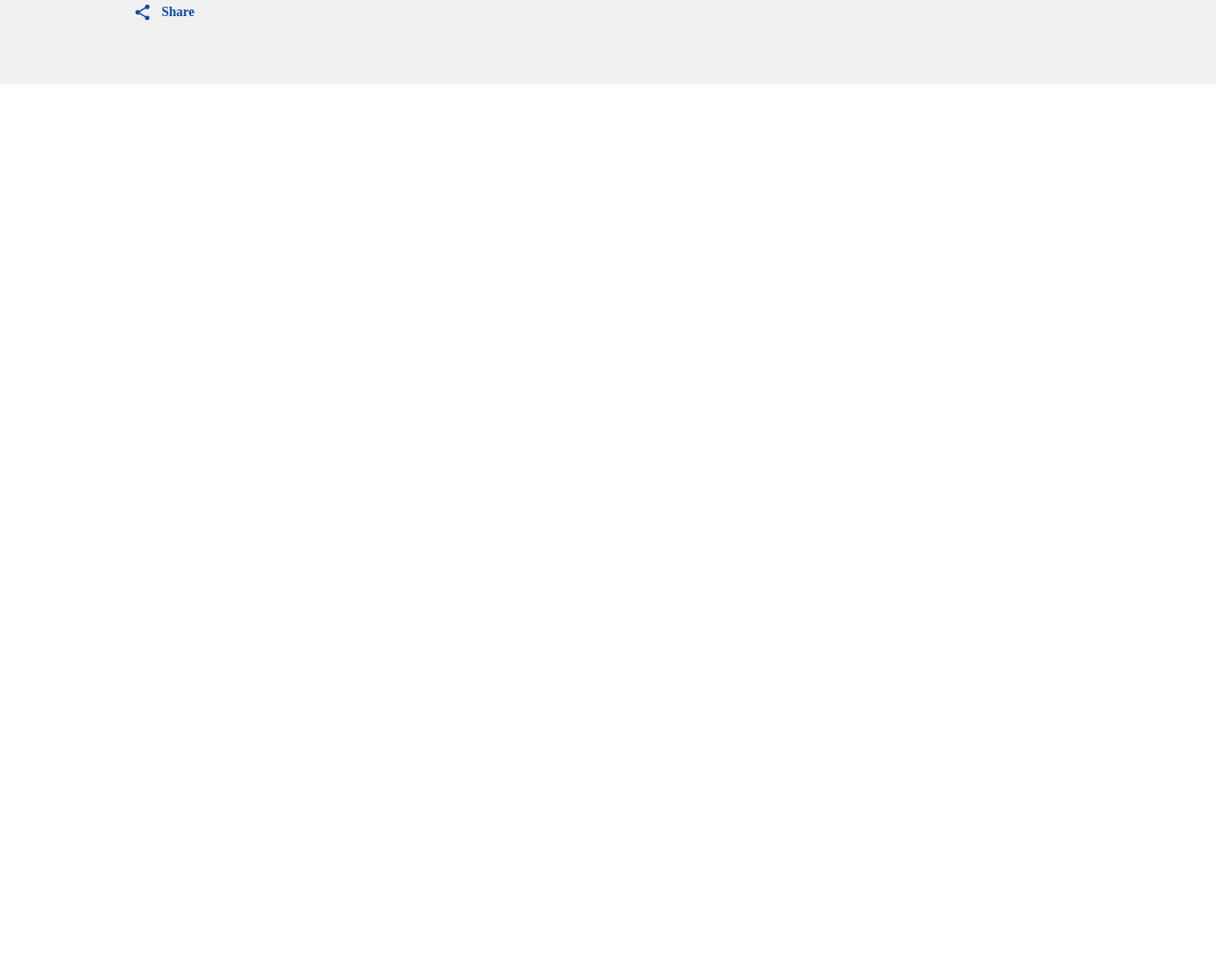
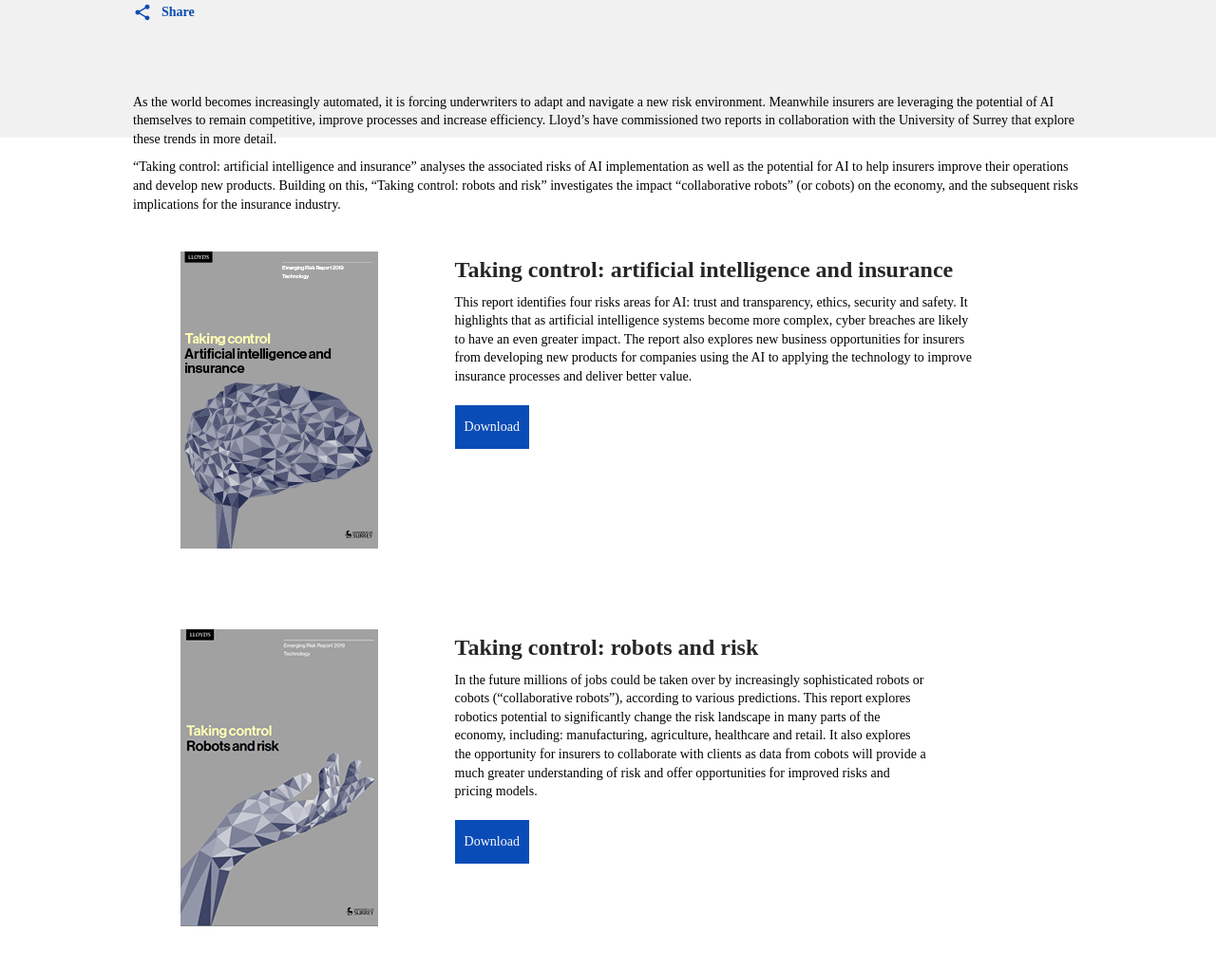
Before and after one commit to Saggitarie/voyage10, a plain HTML site: page index.html in a window 1280 px wide. Shown: the part 326-1347 px from the top of the page at 95% size. Before the commit the page ends 800 px from the top, so only its background shows below. Drawn offline with nearby package versions, Linux system fonts and the light colour scheme.

Commit message:
Main Content of the Landing Page Done

```diff
--- a/index.html
+++ b/index.html
@@ -5,7 +5,8 @@
     <link rel="stylesheet" type="text/css" href="vendors/css/Grid.css">
     <link rel="stylesheet" type="text/css" href="resources/css/style.css">
     <link href="https://fonts.googleapis.com/css?family=Lato:100,300,300i,400&display=swap" rel="stylesheet">
-    <title>Taking control - Lloyd's - The world’s specialist insurance market. Also known as Lloyd's of London; is a market where members join together as syndicates to insure risks.</title>
+    <title>Taking control - Lloyd's - The world’s specialist insurance market. Also known as Lloyd's of London; is a
+        market where members join together as syndicates to insure risks.</title>
 </head>
 <body>
 <header>
@@ -33,9 +34,9 @@
 
     <div class="row">
         <div class="sub-nav">
-                <nav class= "sub-nav-menu">
-                   <ul class = "sub-nav">
-                        <li class = "newAndRiskSite"><a href="#">News and risk insight</a></li>
+            <nav class="sub-nav-menu">
+                <ul class="sub-nav">
+                    <li class="newAndRiskSite"><a href="#">News and risk insight</a></li>
                     <li><a href="#">Market directory</a></li>
                     <li><a href="#">Market Resources</a></li>
                     <li><a href="#">Tools and system</a></li>
@@ -52,20 +53,78 @@
         <nav id="pankuzu">
             <ul>
                 <li><a href="#">Risk Reports</a></li>
-                   <li><ion-icon name="arrow-dropright"></ion-icon></li>
+                <li>
+                    <ion-icon name="arrow-dropright"></ion-icon>
+                </li>
                 <li><a href="#">Technology</a></li>
             </ul>
         </nav>
         <h1 class="taking-control-header">Taking Control</h1>
 
-           <p class="introText">How artificial intelligence and robots create new risks and opportunities for insurance and society</p>
+        <p class="introText">How artificial intelligence and robots create new risks and opportunities for insurance and
+            society</p>
 
-          <div class = "shareIcon">
+        <div class="shareIcon">
             <ion-icon name="share"></ion-icon>
-               <p class= "shareText">Share</p>
+            <p class="shareText">Share</p>
         </div>
     </div>
 
+    <section class="main-contents">
+        <div class="row">
+            <p class="long-copy">
+                As the world becomes increasingly automated, it is forcing underwriters to adapt and navigate a new risk
+                environment. Meanwhile insurers are leveraging the potential of AI themselves to remain competitive,
+                improve processes and increase efficiency. Lloyd&rsquo;s have commissioned two reports in collaboration
+                with the University of Surrey that explore these trends in more detail.
+            </p>
+            <p class="long-copy-2">
+                &ldquo;Taking control: artificial intelligence and insurance&rdquo; analyses the associated risks
+                of AI implementation as well as the potential for AI to help insurers improve their operations and
+                develop new products. Building on this, &ldquo;Taking control: robots and risk&rdquo; investigates the
+                impact &ldquo;collaborative robots&rdquo; (or cobots) on the economy, and the subsequent risks
+                implications for the insurance industry.
+            </p>
+        </div>
+        <div class="row takeControlText">
+            <div class="col span-1-of-3">
+                <img src="resources/img/taking_control_thumb.png" alt="Taking Control Image" class="takeControlImage">
+            </div>
+            <div class="col span-2-of-3 textControlCopy">
+                <div class="col span-11-of-12">
+                    <h2>Taking control: artificial intelligence and insurance</h2>
+                    <p class="long-copy-2">
+                        This report identifies four risks areas for AI: trust and transparency, ethics, security and safety.
+                        It highlights that as artificial intelligence systems become more complex, cyber breaches are likely
+                        to have an even greater impact. The report also explores new business opportunities for insurers
+                        from developing new products for companies using the AI to applying the technology to improve
+                        insurance processes and deliver better value.&nbsp;&nbsp;
+                    </p>
+                    <a class="btn btn-full" href="#">Download</a>
+                </div>
+            </div>
+        </div>
+
+        <div class="row robotsImageText">
+            <div class="col span-1-of-3">
+                <img src="resources/img/robots_thumbnail.png" alt="Robots Thumbnail Image" class="robotsImage">
+            </div>
+            <div class="col span-2-of-3 robotsImageCopy">
+                <div class="col span-5-of-6">
+                    <h2>Taking control: robots and risk</h2>
+                    <p class="long-copy-2">
+                        In the future millions of jobs could be taken over by increasingly sophisticated robots or cobots (&ldquo;collaborative
+                        robots&rdquo;), according to various predictions. This report explores robotics potential to
+                        significantly change the risk landscape in many parts of the economy, including: manufacturing,
+                        agriculture, healthcare and retail. It also explores the opportunity for insurers to collaborate
+                        with clients as data from cobots will provide a much greater understanding of risk and offer
+                        opportunities for improved risks and pricing models.
+                    </p>
+                    <a class="btn btn-full" href="#">Download</a>
+                </div>
+            </div>
+        </div>
+    </section>
 </section>
         <script src="https://unpkg.com/ionicons@4.5.10-1/dist/ionicons.js"></script>
 </body>
--- a/resources/css/style.css
+++ b/resources/css/style.css
@@ -3,7 +3,7 @@
 /* ------------------------------------ */
 * {
     margin: 0;
-    padding:0;
+    padding: 0;
     box-sizing: border-box;
 }
 
@@ -16,9 +16,26 @@ html {
 }
 
 /* ------------------------------------ */
-/* -------------- Icons --------------- */
+/* -------------- Buttons --------------- */
 /* ------------------------------------ */
 
+.btn:link,
+.btn:visited {
+    display: inline-block;
+    margin-top: 20px;
+    padding:15px 10px;
+    font-weight: 300;
+    text-decoration: none;
+    font-size: 14px;
+    font-family: 'NHaasGroteskTXStd-55Rg';
+}
+
+.btn-full:link,
+.btn-full:visited {
+    background-color: #0A4CB7;
+    color: #FAFAFA;
+    margin-right: 15px;
+}
 
 /* ------------------------------------ */
 /* --------- REUSABLE COMPONENTS------- */
@@ -35,21 +52,25 @@ html {
 }
 
 h1,
-h2{
+h2 {
     color: #262626;
     font-family: 'NHaasGroteskDSStd-65Md';
 }
 
-h1.taking-control-header{
+h1.taking-control-header {
     margin-top: 100px;
     font-weight: bold;
+}
+
+h2{
+    font-size: 24px;
 }
 
 /* ------------------------------------ */
 /* -------------- HEADER -------------- */
 /* ------------------------------------ */
 
-.logo{
+.logo {
     height: 40px;
 
     width: auto;
@@ -58,50 +79,50 @@ h1.taking-control-header{
 
 
 /* -------------- Main Navigation Menu -------------- */
-.outerline{
+.outerline {
     border-bottom: 1px solid #b7b7b7;
     margin-bottom: 25px;
 }
 
-nav{
+nav {
     text-align: center;
 
 }
 
-nav ul{
-    margin:0;
+nav ul {
+    margin: 0;
     padding: 0;
 }
 
-.main-nav{
+.main-nav {
     float: left;
     margin: 5px 0 0 15px;
 }
 
-.main-nav li{
+.main-nav li {
     list-style: none;
     display: inline-block;
     font-size: 12px;
 }
 
-.main-nav li:not(:last-child){
+.main-nav li:not(:last-child) {
     border-right: 1px solid #b7b7b7
 }
 
 .main-nav li a:link,
-.main-nav li a:visited{
+.main-nav li a:visited {
     padding: 0 5px;
     color: #000000;
 }
 
-.main-nav li .borderHeaderAbout{
+.main-nav li .borderHeaderAbout {
     border-left: 0;
     padding-left: 0;
 }
 
 /* -------------- Sub Navigation Meny -------- */
 
-nav .sub-nav-menu{
+nav .sub-nav-menu {
     text-align: left;
     font-family: 'NHaasGroteskDSStd-65Md';
 }
@@ -111,33 +132,33 @@ nav .sub-nav-menu{
     width: 100%;
     margin: 0 auto;
     padding: 0;
-    float:left;
+    float: left;
 }
 
-.sub-nav li{
+.sub-nav li {
     list-style: none;
     display: table-cell;
-    min-width:50px;
+    min-width: 50px;
     border-right: 1px solid #ccc;
     border-top: 1px solid #434343;
 }
 
-.sub-nav li:first-child{
+.sub-nav li:first-child {
     border-left: 1px solid #ccc;
 }
 
-.sub-nav li a{
+.sub-nav li a {
     display: block;
-    width:100%;
+    width: 100%;
     padding: 15px;
     text-decoration: none;
-    font-size:12px;
+    font-size: 12px;
     font-weight: bold;
     color: #fff;
     background-color: #282F54;
 }
 
-.sub-nav li a:hover{
+.sub-nav li a:hover {
     background-color: #F1F1F1;
     color: #000;
     text-decoration: underline;
@@ -146,16 +167,16 @@ nav .sub-nav-menu{
 
 
 /* -------------- Search  -------------- */
-#search{
+#search {
     background-color: #F1F1F1;
-    width:165px;
+    width: 165px;
     height: 40px;
     border: 1px green #b5b5b5;
     float: right;
-    margin:0;
+    margin: 0;
 }
 
-#search input{
+#search input {
     vertical-align: top;
     margin: 0px;
     padding: 0 0 10px 10px;
@@ -167,9 +188,9 @@ nav .sub-nav-menu{
     border-width: 0;
 }
 
-#search input::placeholder{
+#search input::placeholder {
     font-size: 13px;
-    padding-bottom:10px;
+    padding-bottom: 10px;
 }
 
 
@@ -179,60 +200,88 @@ nav .sub-nav-menu{
 
 
 /* -------------- Taking Control Headline -------------- */
-.taking-control{
+.taking-control {
     background-color: #F1F1F1;
-    height:38vh;
+    height: 45vh;
 }
 
-nav .pankuzu{
+nav .pankuzu {
     list-style: none;
 }
 
-#pankuzu li{
+#pankuzu li {
     display: inline-block;
     float: left;
-    font-size:14px;
+    font-size: 14px;
     font-family: 'NHaasGroteskTXStd-55Rg';
     padding: 20px 5px 30px 5px;
 }
 
 #pankuzu li a:link,
-#pankuzu li a:visited{
+#pankuzu li a:visited {
     color: #919191;
 }
 
-.shareIcon{
+.shareIcon {
     display: inline-flex;
     color: #0C4AB5;
     margin-top: 30px;
 }
 
-.introText{
+.introText {
     font-size: 13px;
-    color:#141414;
+    color: #141414;
 }
 
 .shareText {
     color: #0C4AB5;
     font-size: 14px;
     font-weight: bold;
-    margin:2px 0 0 10px;
+    margin: 2px 0 0 10px;
 }
 
-/* --------------  -------------- */
-/*
+/* ------------------------------------------ */
+/* -------------- Main Content -------------- */
+/* ------------------------------------------ */
 
-#submit02{
-    height: 25px;
-    width: 10px;
-    margin-bottom:100px;
-    border: none;
-    background-image: url(/resources/img/search.png);
-    background-position: right;
-    background-size: auto 3%;
-    background-repeat: no-repeat;
-    position: absolute;
-    right: 145px;
-    top: -340px;
+.long-copy,
+.long-copy-2{
+    font-size: 14px;
+    line-height: 140%;
+    color: #000000;
 }
-*/
+
+.long-copy{
+    padding-top: 70px;
+}
+
+.long-copy-2{
+    padding-top: 10px;
+}
+
+/* -------------- AI Section ---------------- */
+.takeControlImage{
+    padding-left: 50px;
+}
+
+.robotsImage{
+    padding-left: 50px;
+}
+
+.textControlCopy{
+    width: 600px;
+}
+
+.robotsImageCopy{
+    width: 600px;
+}
+
+.takeControlText{
+    padding-right: 80px;
+    padding: 30px 0;
+}
+
+.robotsImageText{
+    padding-right: 80px;
+    padding: 30px 0;
+}
```
Also changed, not shown: resources/img/robots_thumbnail.png (added), resources/img/taking_control_thumb.png (added). Lines whose indentation alone changed are shown as unchanged.
